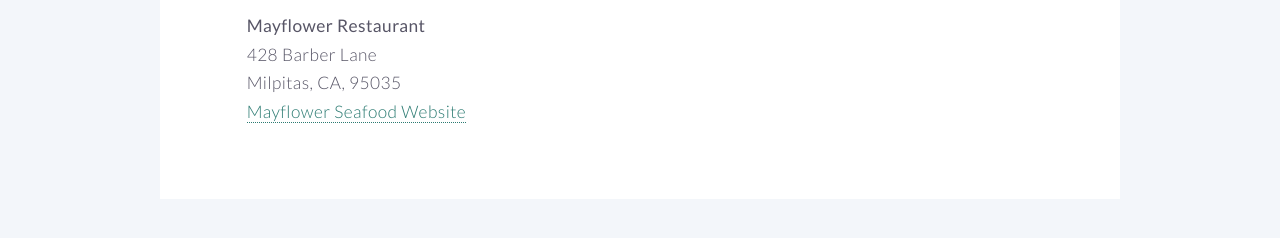
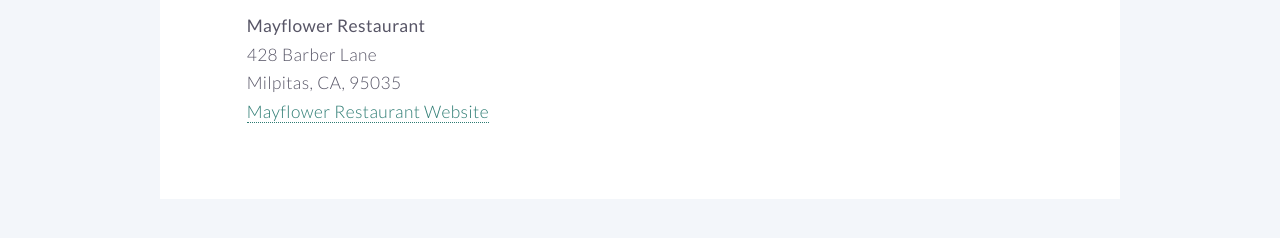
Before and after one commit to auskf-web/auskf-nationals.github.io, a Jekyll site: the page built from info.html, in a window 1280 px wide and 1078 px high. Shown: the part 671-909 px from the top of the window. Built offline with Jekyll 4.4.1, drawn with Linux system fonts in a browser that asks for light colours.

Commit message:
Fix typo

```diff
--- a/info.html
+++ b/info.html
@@ -49,7 +49,7 @@ th, td {
 					<li><b>Mayflower Restaurant</b></li>
 					<li>428 Barber Lane</li>
 					<li>Milpitas, CA, 95035</li>
-					<li><a href="http://mayflower-seafood.com/indexE.html">Mayflower Seafood Website</a></li>
+					<li><a href="http://mayflower-seafood.com/indexE.html">Mayflower Restaurant Website</a></li>
 				</ul>
 			</section>
 		</div>
--- a/travel.html
+++ b/travel.html
@@ -31,7 +31,7 @@ layout: default
 				All other guests are expected to book their own arrangements and can either book a room at the Crowne Plaza or another one of the hotels in the area (see below).
 				The address of the tournament site is Independence High School, 1776 Educational Park Drive, San Jose, CA 95133 so consider using that address to find hotels nearby.<br><br>
 
-				<b>When choosing a location please keep in mind that the <a href="/info.html">Sayonara Party at Mayflow Restaurant</a> is located within walking distance (0.2 miles) of Crowne Plaza and there will be buses shuttling participants and shinpans from the Crowne Plaza to the tournament site.</b><br><br>
+				<b>When choosing a location please keep in mind that the <a href="/info.html">Sayonara Party at Mayflower Restaurant</a> is located within walking distance (0.2 miles) of Crowne Plaza and there will be buses shuttling participants and shinpans from the Crowne Plaza to the tournament site.</b><br><br>
 
 				There are many hotels in the San Jose area some of which include:<br>
 				<ul style="padding-left:2em; padding-top:0.5em; margin-bottom: 20px;">
```
